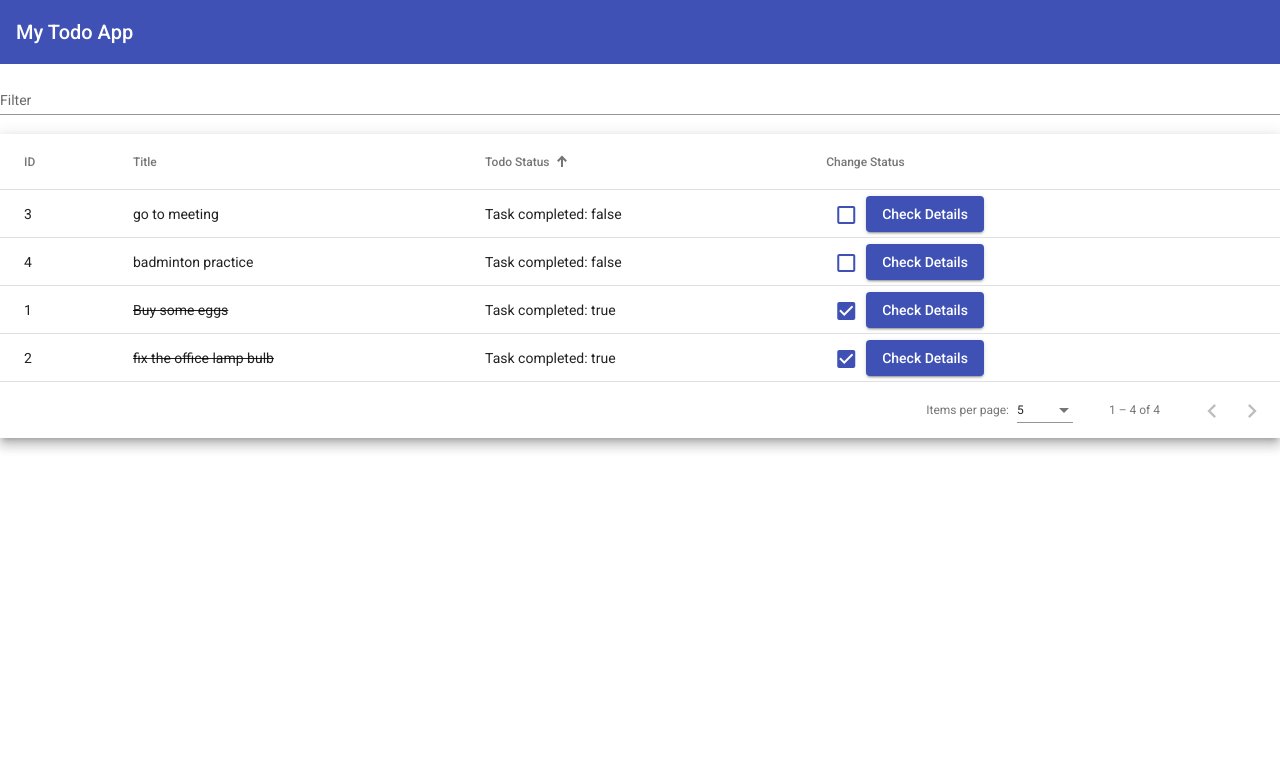
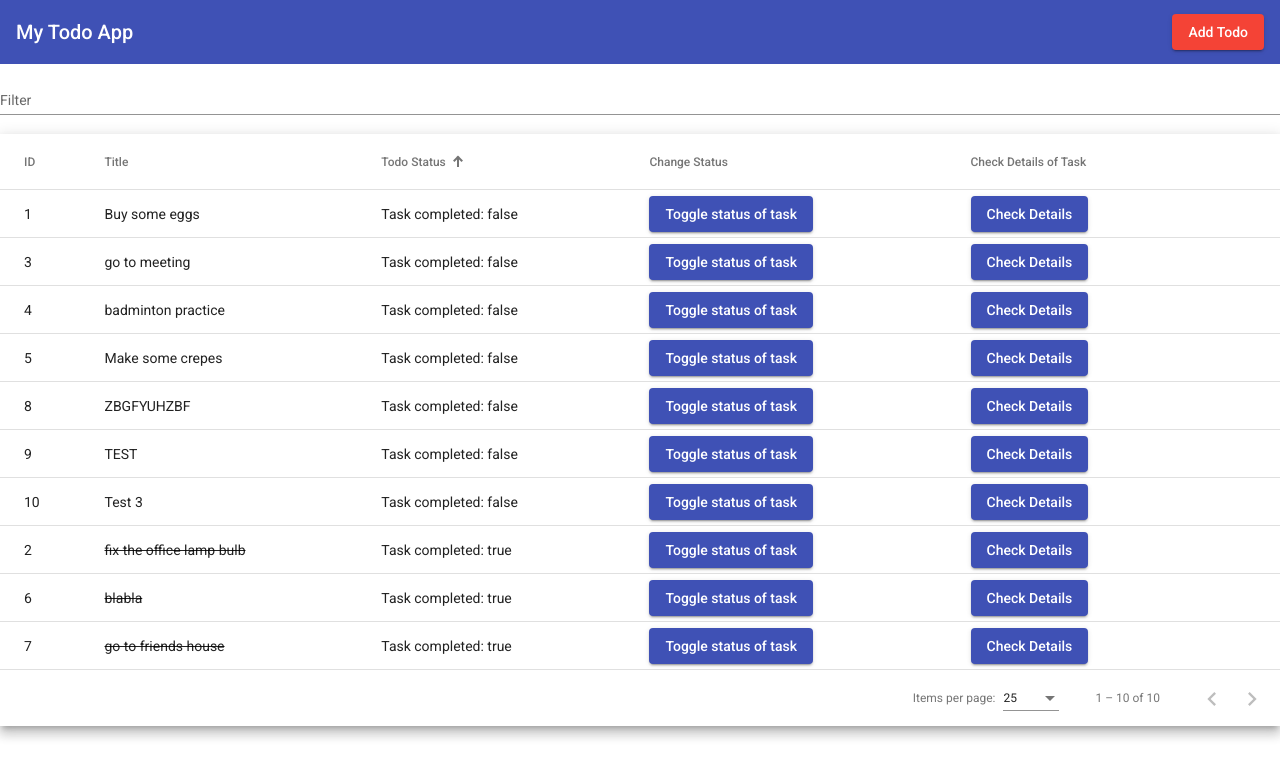
Before and after one commit to gyrophar/TodoSogeti, an Angular app: page / in a window 1280 px wide. Shown: the top 778 px of the page. Built offline with nearby package versions, Linux system fonts and the light colour scheme; data requests are answered from the project's data file.

Commit message:
US4: Add a task dialog to our mock db (cannot make it to display on top)

```diff
--- a/db.json
+++ b/db.json
@@ -4,7 +4,7 @@
       "id": 1,
       "title": "Buy some eggs",
       "description": "",
-      "status": true
+      "status": false
     },
     {
       "id": 2,
@@ -23,6 +23,42 @@
       "title": "badminton practice",
       "description": "",
       "status": false
+    },
+    {
+      "title": "Make some crepes",
+      "description": "",
+      "status": false,
+      "id": 5
+    },
+    {
+      "title": "blabla",
+      "description": "",
+      "status": true,
+      "id": 6
+    },
+    {
+      "title": "go to friends house",
+      "description": "bring crepes",
+      "status": true,
+      "id": 7
+    },
+    {
+      "title": "ZBGFYUHZBF",
+      "description": "",
+      "status": false,
+      "id": 8
+    },
+    {
+      "title": "TEST ",
+      "description": "",
+      "status": false,
+      "id": 9
+    },
+    {
+      "title": "Test 3",
+      "description": "",
+      "status": false,
+      "id": 10
     }
   ]
 }
--- a/src/app/app.component.html
+++ b/src/app/app.component.html
@@ -1,7 +1,7 @@
 <mat-toolbar color="primary">
   <span>My Todo App</span>
   <span class="example-spacer"></span>
-  <!-- <button mat-raised-button color="warn">Add Todo</button> -->
+  <button mat-raised-button color="warn" (click)="openDialog()">Add Todo</button>
 </mat-toolbar>
 
 <router-outlet></router-outlet>
--- a/src/app/app.component.ts
+++ b/src/app/app.component.ts
@@ -1,5 +1,6 @@
 import { Component, OnInit } from '@angular/core';
-import { ApiService } from './services/api.service';
+import {MatDialog, MAT_DIALOG_DATA} from '@angular/material/dialog';
+import { TaskDialogComponent } from './modals/task-dialog/task-dialog.component';
 
 @Component({
   selector: 'app-root',
@@ -9,12 +10,18 @@ import { ApiService } from './services/api.service';
 export class AppComponent implements OnInit {
   title = 'TodoApp';
 
-  constructor() { }
+  constructor(private dialog: MatDialog) { }
 
 
   ngOnInit(): void {
   }
 
-
+  openDialog() {
+    this.dialog.open(TaskDialogComponent, {
+      width: '30%'
+    }).afterClosed().subscribe( () => {
+      window.location.reload();
+    });
+  }
 
 }
--- a/src/app/components/todo-list/todo-list.component.html
+++ b/src/app/components/todo-list/todo-list.component.html
@@ -29,10 +29,14 @@
         <ng-container matColumnDef="actions">
             <th mat-header-cell *matHeaderCellDef mat-sort-header> Change Status </th>
             <td mat-cell *matCellDef="let row">
-                <button mat-icon-button color="primary" (click)="changeTodoStatus(row)">
-                    <mat-icon *ngIf="row.status === false">check_box_outline_blank</mat-icon>
-                    <mat-icon *ngIf="row.status === true">check_box</mat-icon>
-                </button>
+                <button mat-raised-button color="primary" (click)="changeTodoStatus(row)">Toggle status of task</button>
+            </td>
+        </ng-container>
+
+        <!-- Check Details Column -->
+        <ng-container matColumnDef="checkDetails">
+            <th mat-header-cell *matHeaderCellDef mat-sort-header> Check Details of Task</th>
+            <td mat-cell *matCellDef="let row">
                 <button mat-raised-button color="primary" [routerLink]="['/todo-detail/', row.id]">Check Details</button>
             </td>
         </ng-container>
@@ -46,5 +50,6 @@
         </tr>
     </table>
 
-    <mat-paginator [pageSizeOptions]="[5, 10, 25, 100]" aria-label="Select page of users"></mat-paginator>
+    <mat-paginator [pageSizeOptions]="[5, 10, 25, 100]"
+   [pageSize]="25" aria-label="Select page of users"></mat-paginator>
 </div>
--- a/src/app/components/todo-list/todo-list.component.ts
+++ b/src/app/components/todo-list/todo-list.component.ts
@@ -11,13 +11,15 @@ import {MatTableDataSource} from '@angular/material/table';
 })
 export class TodoListComponent implements OnInit {
 
-  displayedColumns: string[] = ['id', 'title', 'status', 'actions'];
+  displayedColumns: string[] = ['id', 'title', 'status', 'actions', 'checkDetails'];
   dataSource!:  MatTableDataSource<any>;
 
   @ViewChild(MatPaginator) paginator!: MatPaginator;
   @ViewChild(MatSort) sort!: MatSort;
 
-  constructor(private api : ApiService) { }
+  constructor(
+    private api : ApiService,
+  ) { }
 
   ngOnInit(): void {
     this.getTodos();
@@ -46,8 +48,9 @@ export class TodoListComponent implements OnInit {
   }
 
   changeTodoStatus(rowData: any) {
-    rowData.status = !rowData.status;
+    rowData.status = !rowData.status
     this.api.putTodoStatus(rowData, rowData.id);
+    window.location.reload();
   }
 
 }
--- /dev/null
+++ b/src/app/modals/task-dialog/task-dialog.component.css
@@ -0,0 +1,3 @@
+mat-form-field {
+    width: 100%;
+}
--- /dev/null
+++ b/src/app/modals/task-dialog/task-dialog.component.html
@@ -0,0 +1,24 @@
+<h1 mat-dialog-title>Add Task Form</h1>
+<div mat-dialog-content>
+    <form [formGroup]="todoForm">
+        <mat-form-field appearance="outline">
+            <mat-label>Task Title</mat-label>
+            <input formControlName="title" matInput placeholder="Write the Task Title here">
+        </mat-form-field>
+        <mat-form-field appearance="outline">
+            <mat-label>Task Description</mat-label>
+            <input formControlName="description" matInput placeholder="Write the Task description here">
+        </mat-form-field>
+        <mat-form-field appearance="outline">
+            <mat-label>Task Status</mat-label>
+            <mat-select formControlName="status" placeholder="Task Status">
+                <mat-option value="true">Done</mat-option>
+                <mat-option value="false">To do</mat-option>
+            </mat-select>
+        </mat-form-field>
+    </form>
+</div>
+<div mat-dialog-actions [align]="'end'">
+    <button mat-raised-button color="primary" (click)="addTask()">Save</button>
+    <button style="margin-left: 8px" mat-raised-button color="warn" mat-dialog-close>Close</button>
+</div>
--- /dev/null
+++ b/src/app/modals/task-dialog/task-dialog.component.ts
@@ -0,0 +1,47 @@
+import { Component, Inject, OnInit } from '@angular/core';
+import { FormGroup, FormBuilder, Validators } from '@angular/forms';
+import { ApiService } from 'src/app/services/api.service';
+import { MatDialogRef, MAT_DIALOG_DATA } from '@angular/material/dialog';
+
+@Component({
+  selector: 'app-task-dialog',
+  templateUrl: './task-dialog.component.html',
+  styleUrls: ['./task-dialog.component.css']
+})
+export class TaskDialogComponent implements OnInit {
+
+  todoForm!: FormGroup;
+
+  constructor(
+    private formBuilder: FormBuilder,
+    private api : ApiService,
+    private dialogRef: MatDialogRef<TaskDialogComponent>,
+    @Inject(MAT_DIALOG_DATA) public editData : any,
+  ) { }
+
+  ngOnInit(): void {
+    this.todoForm = this.formBuilder.group({
+      title : ['', Validators.required],
+      description : [''],
+      status : ['', Validators.required]
+    })
+
+    console.log(this.editData);
+  }
+
+  addTask() {
+    if(this.todoForm.valid) {
+      this.api.postTodo(this.todoForm.value).subscribe({
+        next:(res) => {
+          alert("Task added successfuly");
+          this.todoForm.reset();
+          this.dialogRef.close('save');
+        },
+        error:() => {
+          alert("Error while adding the task");
+        }
+      })
+    }
+  }
+
+}
```
Also changed, not shown: src/app/app.module.ts (+8 -2 lines), 1 other file (tests, documents, lock files or other folders).
